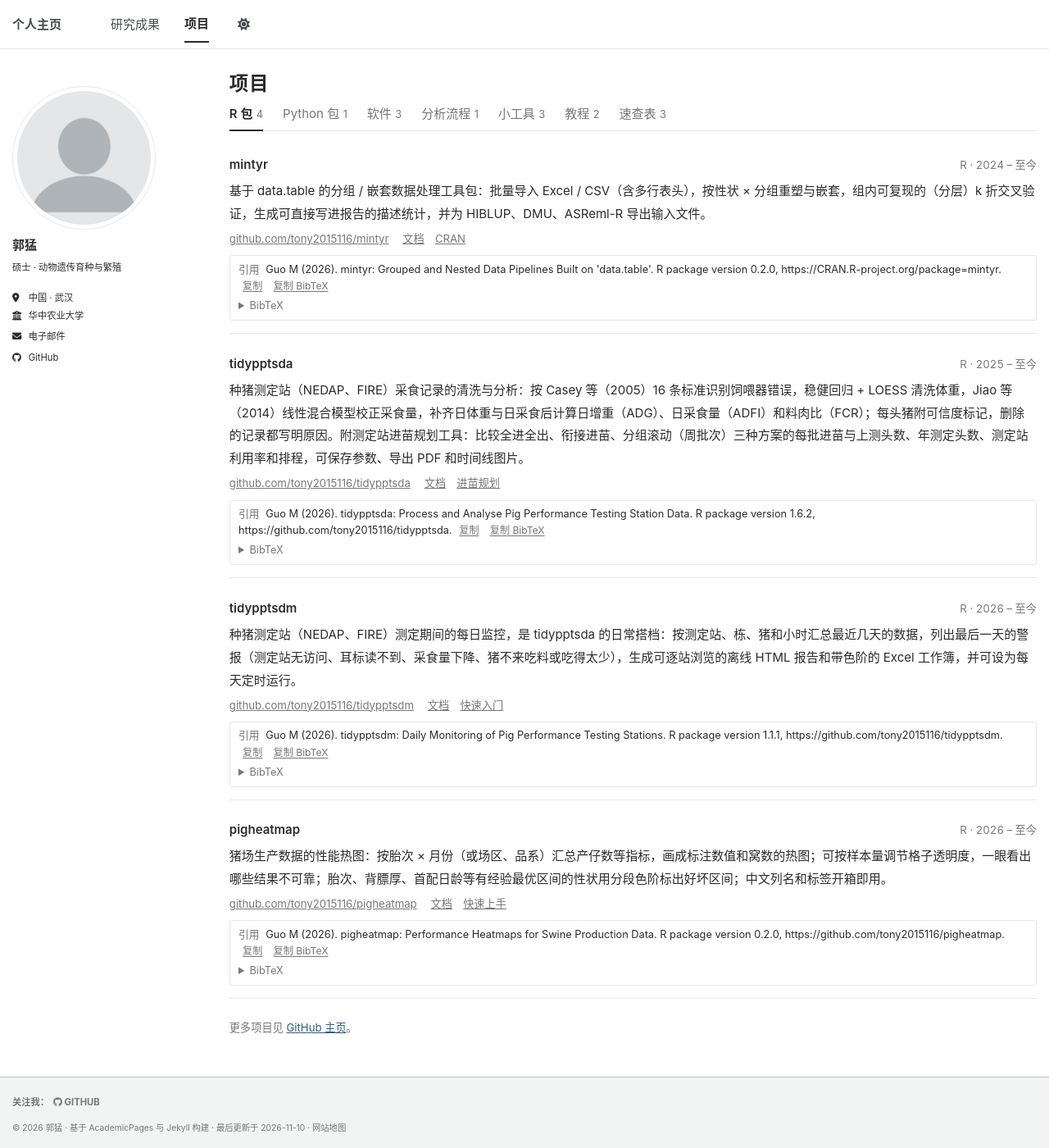
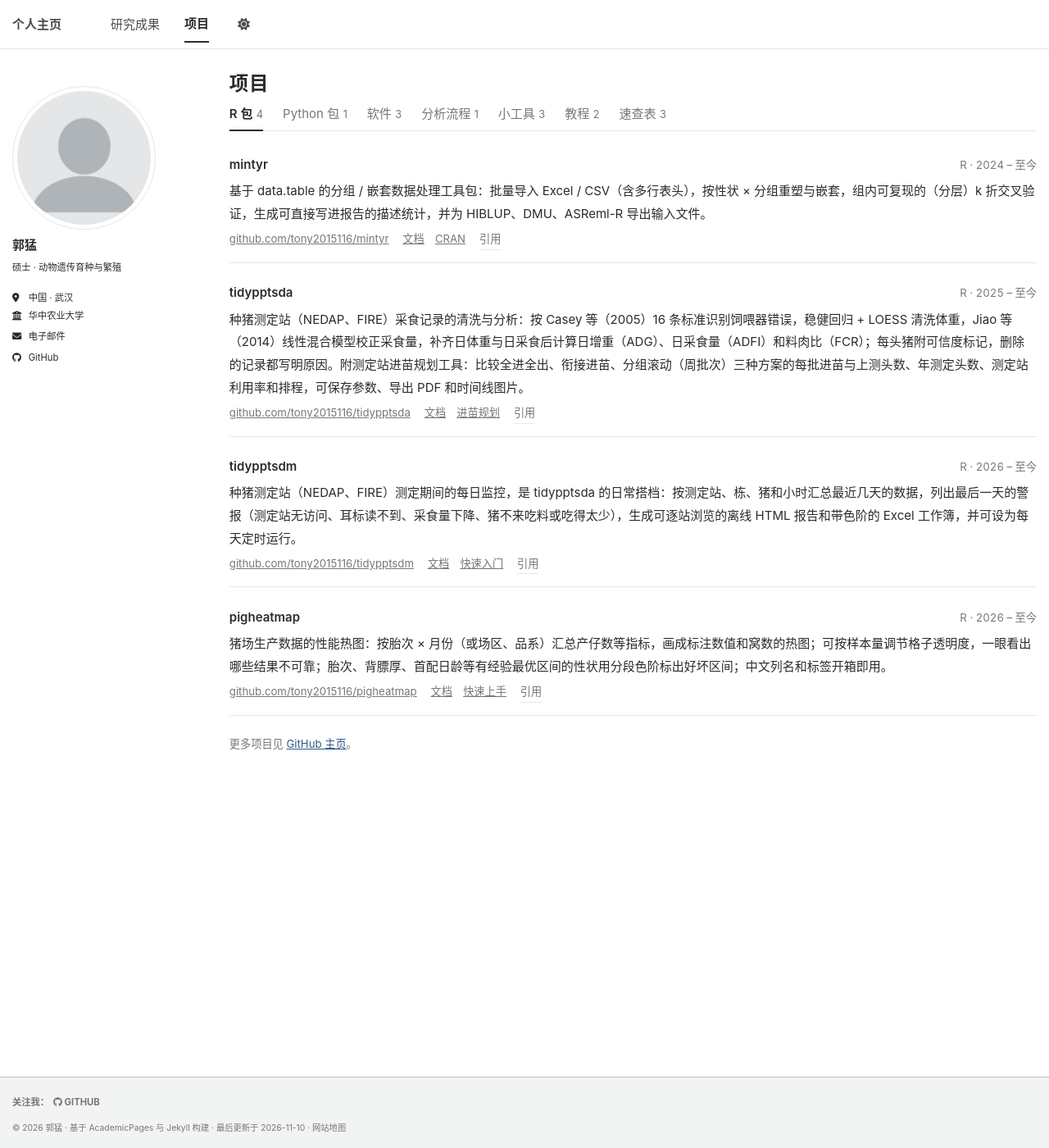
Before and after one commit to tony2015116/tony2015116.github.io, a Jekyll site: the page built from _pages/portfolio.html, in a window 1280 px wide and 1400 px high. Shown: the whole window at 82% size. Built offline with Jekyll 4.4.1, drawn with Linux system fonts in a browser that asks for light colours; a script bundle is joined from its source files by our own code.

Commit message:
项目引用改为与链接同一行的“引用”，点开显示
“引用”放在 github / 文档 / CRAN 等链接后面，默认收起；
点开后显示一行引用文字和“复制”“复制 BibTeX”，去掉了边框和 BibTeX 展开块。

Co-Authored-By: Claude Opus 5.5 <noreply@anthropic.com>
Claude-Session: https://claude.ai/code/session_01EG2X4wrUSb5n4zhBsHNDRD

```diff
--- a/_pages/portfolio.html
+++ b/_pages/portfolio.html
@@ -33,15 +33,13 @@ author_profile: true
         {% if p.url %}<a href="{{ href }}">{{ p.url_title | default: "在线查看" }}</a>{% endif %}
         {% if p.repo %}<a href="https://github.com/{{ p.repo }}">github.com/{{ p.repo }}</a>{% endif %}
         {% for l in p.links %}<a href="{{ l.url }}">{{ l.title }}</a>{% endfor %}
+        {% if p.citation or p.bibtex %}<button type="button" class="cite-toggle" aria-expanded="false">引用</button>{% endif %}
       </div>
       {% if p.citation or p.bibtex %}
-      <div class="cite">
-        {% if p.citation %}<span class="cite-label">引用</span><span class="cite-text">{{ p.citation }}</span>{% endif %}
-        <span class="cite-actions">
-          {% if p.citation %}<button type="button" class="cite-copy" data-copy="{{ p.citation | escape }}">复制</button>{% endif %}
-          {% if p.bibtex %}<button type="button" class="cite-copy" data-copy-bibtex="1">复制 BibTeX</button>{% endif %}
-        </span>
-        {% if p.bibtex %}<details><summary>BibTeX</summary><pre>{{ p.bibtex | strip | escape }}</pre></details>{% endif %}
+      <div class="cite" hidden>
+        {% if p.citation %}<span class="cite-text">{{ p.citation }}</span>{% endif %}
+        {% if p.citation %}<button type="button" class="cite-copy" data-copy="{{ p.citation | escape }}">复制</button>{% endif %}
+        {% if p.bibtex %}<button type="button" class="cite-copy" data-copy-bibtex="1">复制 BibTeX</button><pre class="cite-bib" hidden>{{ p.bibtex | strip | escape }}</pre>{% endif %}
       </div>
       {% endif %}
     </li>
--- a/_sass/_custom.scss
+++ b/_sass/_custom.scss
@@ -166,34 +166,29 @@ html { font-size: 14px; }
   .pub-links a { color: var(--global-text-color-light); border-bottom-color: var(--global-border-color); margin-right: 1em; overflow-wrap: anywhere; }
 }
 
-/* 项目引用信息 */
+/* 项目引用信息：“引用”和其他链接放在同一行，点开才显示 */
+.project-list .cite-toggle,
+.project-list .cite-copy {
+  font: inherit;
+  color: var(--global-text-color-light);
+  background: none; border: none; padding: 0;
+  border-bottom: 1px solid var(--global-border-color);
+  border-radius: 0;
+  cursor: pointer;
+  line-height: inherit;
+}
+.project-list .cite-toggle:hover, .project-list .cite-copy:hover,
+.project-list .cite-toggle:focus-visible, .project-list .cite-copy:focus-visible,
+.project-list .cite-toggle[aria-expanded="true"] { color: var(--global-text-color); }
 .project-list .cite {
-  margin: 0.6em 0 0;
-  padding: 0.5em 0.8em;
-  border: 1px solid var(--global-border-color);
-  border-radius: 3px;
+  margin: 0.35em 0 0;
   font-size: 0.85em;
   line-height: 1.6;
-  color: var(--global-text-color);
-  .cite-label { color: var(--global-text-color-light); margin-right: 0.6em; }
-  .cite-text { overflow-wrap: anywhere; }
-  .cite-actions { display: inline-block; margin-left: 0.4em; }
-  .cite-copy {
-    font: inherit; font-size: 0.95em;
-    color: var(--global-text-color-light);
-    background: none; border: none; padding: 0; margin-right: 0.8em;
-    cursor: pointer; text-decoration: underline; text-underline-offset: 0.2em;
-  }
-  .cite-copy:hover, .cite-copy:focus-visible { color: var(--global-text-color); }
-  details { margin-top: 0.3em; }
-  summary { cursor: pointer; color: var(--global-text-color-light); width: fit-content; }
-  pre {
-    margin: 0.4em 0 0; padding: 0.6em 0.8em;
-    font-size: 0.95em; line-height: 1.5;
-    background: var(--global-code-background-color);
-    overflow-x: auto; white-space: pre;
-  }
+  color: var(--global-text-color-light);
+  .cite-text { overflow-wrap: anywhere; margin-right: 0.6em; }
+  .cite-copy { margin-right: 0.8em; }
 }
+.project-list .cite[hidden], .project-list .cite-bib[hidden] { display: none !important; }
 
 @media (max-width: 600px) {
   .work-items li { flex-direction: column; gap: 0.1em; }
```
Also changed, not shown: other parts of _pages/portfolio.html (+9 -1 lines).
